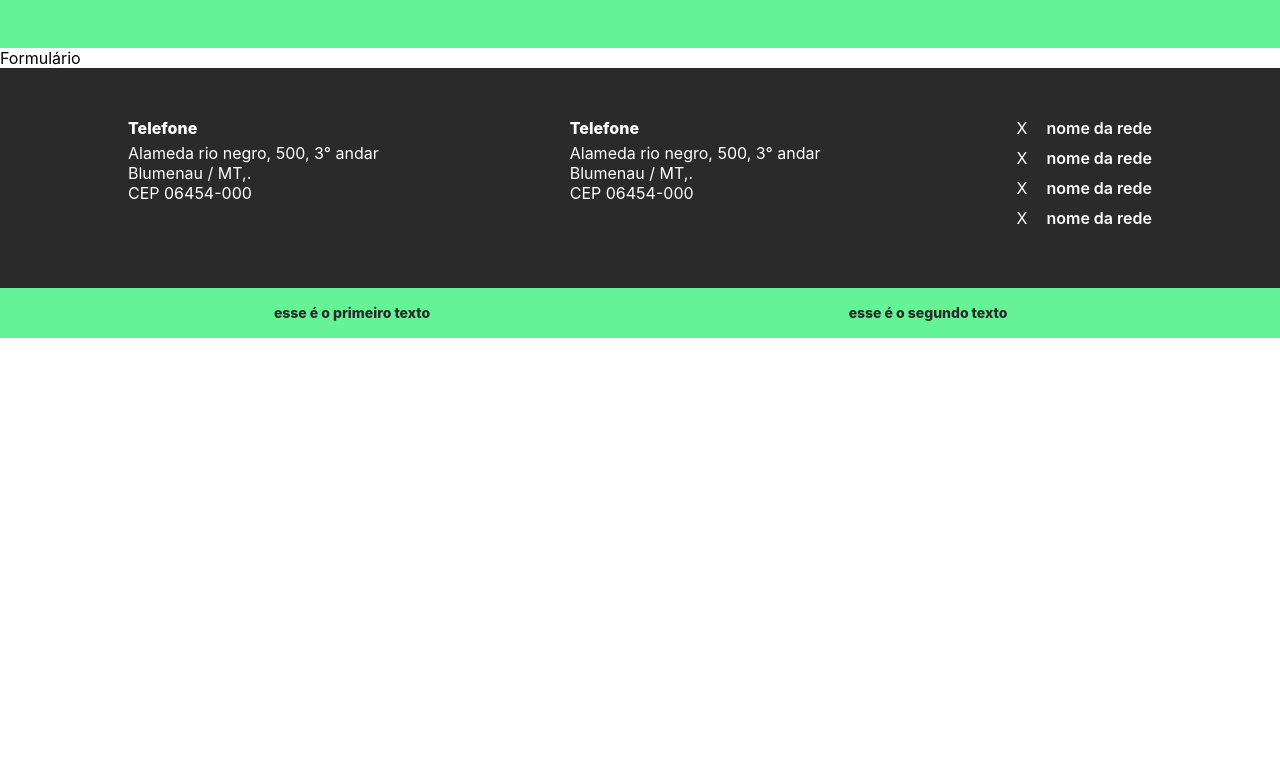
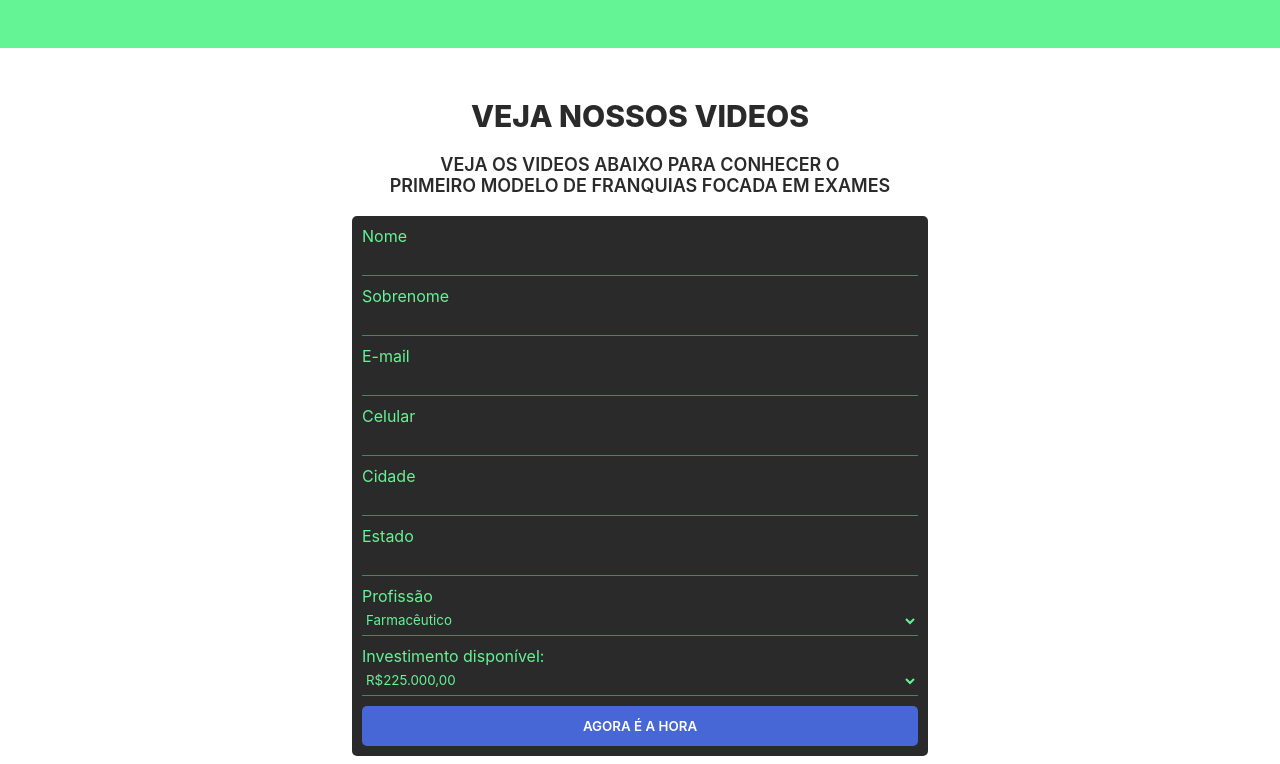
Before and after one commit to viniciosazambuja/exameFranquia, a Next.js app: page / in a window 1280 px wide. Shown: the part 2856-3620 px from the top of the page. Before the commit the page ends 3194 px from the top, so only its background shows below. Built offline with nearby package versions, Linux system fonts and the light colour scheme.

Commit message:
Formulário

```diff
--- a/components/Button.jsx
+++ b/components/Button.jsx
@@ -23,8 +23,7 @@ export default function Button (props){
         onClick={props.actionButton}
         className={`
             ${styles.button}
-            ${styles[props.sizeButton]}
-            ${props.buttonHover ? styles.buttonHover : ''}
+            ${props.form ? styles.form : ''}
         `}>
         {props.children}
       </button>
@@ -39,8 +38,7 @@ export default function Button (props){
         <a
           className={`
           ${styles.button}
-          ${styles[props.sizeButton]}
-          ${props.buttonHover ? styles.buttonHover : ''}
+          ${props.form ? styles.form : ''}
         `}>
         {props.children}
         </a>
--- a/components/Formulario.jsx
+++ b/components/Formulario.jsx
@@ -1,7 +1,56 @@
+import styles from '../styles/Formulario.module.scss'
 export default function Formulário(props) {
     return(
-        <section>
-            Formulário
+        <section className={styles.section}>
+            <h2 className={styles.titulo}>VEJA NOSSOS VIDEOS</h2>
+            <h3 className={styles.subTitulo}>
+                VEJA OS VIDEOS ABAIXO PARA CONHECER O <br />
+                PRIMEIRO MODELO DE FRANQUIAS FOCADA EM EXAMES</h3>
+            <form action="" className={styles.formulario}>
+                <div className={styles.areaInput}>
+                    <label className={styles.label} htmlFor="">Nome</label>
+                    <input className={styles.input} type="text" />
+                </div>
+                <div className={styles.areaInput}>
+                    <label className={styles.label} htmlFor="">Sobrenome</label>
+                    <input className={styles.input} type="text" />
+                </div>
+                <div className={styles.areaInput}>
+                    <label className={styles.label} htmlFor="">E-mail</label>
+                    <input className={styles.input} type="email" />
+                </div>
+                <div className={styles.areaInput}>
+                    <label className={styles.label} htmlFor="">Celular</label>
+                    <input className={styles.input} type="text" />
+                </div>
+                <div className={styles.areaInput}>
+                    <label className={styles.label} htmlFor="">Cidade</label>
+                    <input className={styles.input} type="text" />
+                </div>
+                <div className={styles.areaInput}>
+                    <label className={styles.label} htmlFor="">Estado</label>
+                    <input className={styles.input} type="text" />
+                </div>
+                <div className={styles.areaInput}>
+                    <label className={styles.label} htmlFor="">Profissão</label>
+                    <select className={styles.select} name="" id="">
+                        <option value="">Farmacêutico</option>
+                        <option value="">Biólogo</option>
+                        <option value="">Médico</option>
+                        <option value="">Investidor</option>
+                        <option value="">Outro</option>
+                    </select>
+                </div>
+                <div className={styles.areaInput}>
+                    <label className={styles.label} htmlFor="">Investimento disponível:</label>
+                    <select className={styles.select} name="" id="">
+                        <option value="">R$225.000,00</option>
+                        <option value="">R$250.000,00</option>
+                        <option value="">Não tenho um valor planejado</option>
+                    </select>
+                </div>
+                <button className={styles.button}>Agora é a hora</button>
+            </form>
         </section>
     )
 }
--- a/components/Inicio.jsx
+++ b/components/Inicio.jsx
@@ -7,7 +7,7 @@ export default function Inicio(props) {
     <section className={styles.section}>
       <div className={styles.areaContent}>
         <h1 className={styles.titulo}>Esse é o titulo principal da ossa landing page</h1>
-        <Button actionButton="">Seja um franquiado</Button>
+        <Button actionButton="/">Seja um franquiado</Button>
       </div>
       <div className={styles.areaImage}>
         <Image src={Img} layout="fill" objectFit="contain"/>
--- a/pages/index.jsx
+++ b/pages/index.jsx
@@ -21,7 +21,7 @@ export default function Home() {
         <Planos />
         <Carrossel />
         <Videos />
-        <Formulario></Formulario>
+        <Formulario />
         <Footer />
       </main>
     )
--- a/styles/Button.module.scss
+++ b/styles/Button.module.scss
@@ -19,3 +19,10 @@
     text-transform: uppercase;
     letter-spacing: 0px;
 }
+
+.form{
+    display: flex;
+    width: 100% !important;
+    height: 40px !important;
+    font-size: 16px !important;
+}
--- /dev/null
+++ b/styles/Formulario.module.scss
@@ -0,0 +1,90 @@
+.section{
+    text-align: center;
+    background-color: var(--white);
+    padding: 50px 5vw;
+
+    .titulo{
+        font-size: 30px;
+        color: var(--black);
+        text-transform: uppercase;
+        margin-bottom: 20px;
+        font-weight: 800;
+    }
+
+    .subTitulo{
+        font-size: 18px;
+        font-weight: 600;
+        color: var(--black);
+    }
+
+    .formulario{
+        padding: 10px;
+        border-radius: 5px;
+        -webkit-border-radius: 5px;
+        -moz-border-radius: 5px;
+        -ms-border-radius: 5px;
+        -o-border-radius: 5px;
+        background-color: var(--black);
+        width: 50%;
+        margin: 0 auto;
+        margin-top: 20px;
+
+        .areaInput{
+            display: block;
+            margin-bottom: 10px;
+
+            .label{
+                width: 100%;
+                display: block;
+                text-align: left;
+                color: var(--green);
+            }
+
+            .input{
+                width: 100%;
+                border: none;
+                border-bottom: 1px solid var(--green50);
+                background-color: transparent;
+                outline: none;
+                color: var(--white);
+                height: 30px;
+            }
+
+            .select{
+                width: 100%;
+                border: none;
+                border-bottom: 1px solid var(--green50);
+                background-color: var(--black);
+                outline: none;
+                color: var(--green);
+                height: 30px;
+            }
+        }
+
+        .button{
+            width: 100%;
+            height: 40px;
+            border-radius: 5px;
+            border: none;
+            background-color: var(--blue);
+            -webkit-border-radius: 5px;
+            -moz-border-radius: 5px;
+            -ms-border-radius: 5px;
+            -o-border-radius: 5px;
+            color: var(--white);
+            font-weight: 600;
+            text-transform: uppercase;
+            transition: .3s;
+            -webkit-transition: .3s;
+            -moz-transition: .3s;
+            -ms-transition: .3s;
+            -o-transition: .3s;
+            cursor: pointer;
+
+            &:hover{
+                filter: brightness(.8);
+                -webkit-filter: brightness(.8);
+            }
+        }
+    }
+}
```
